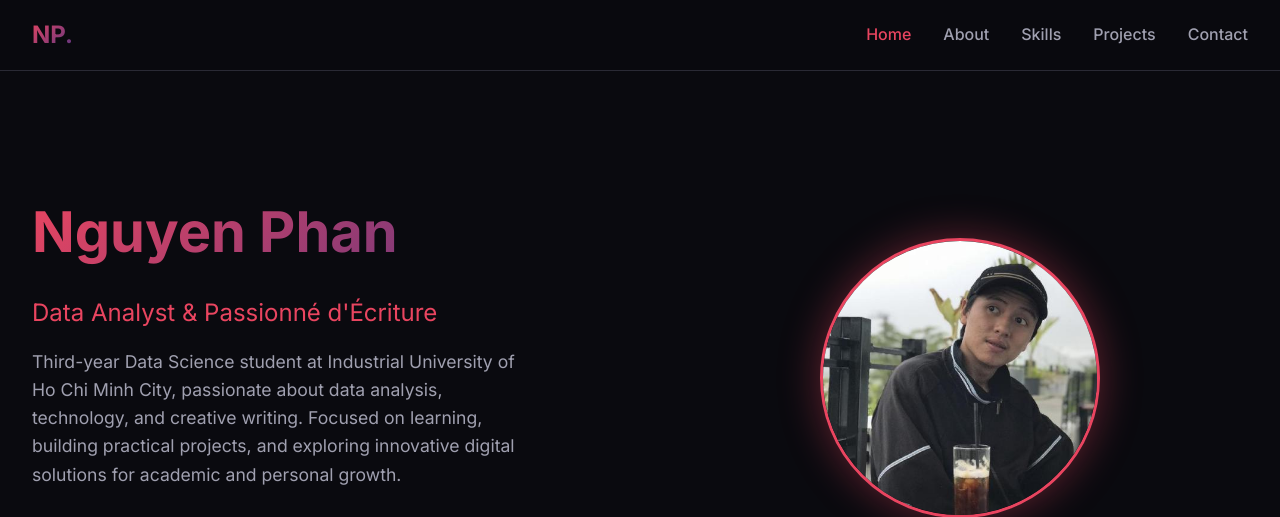
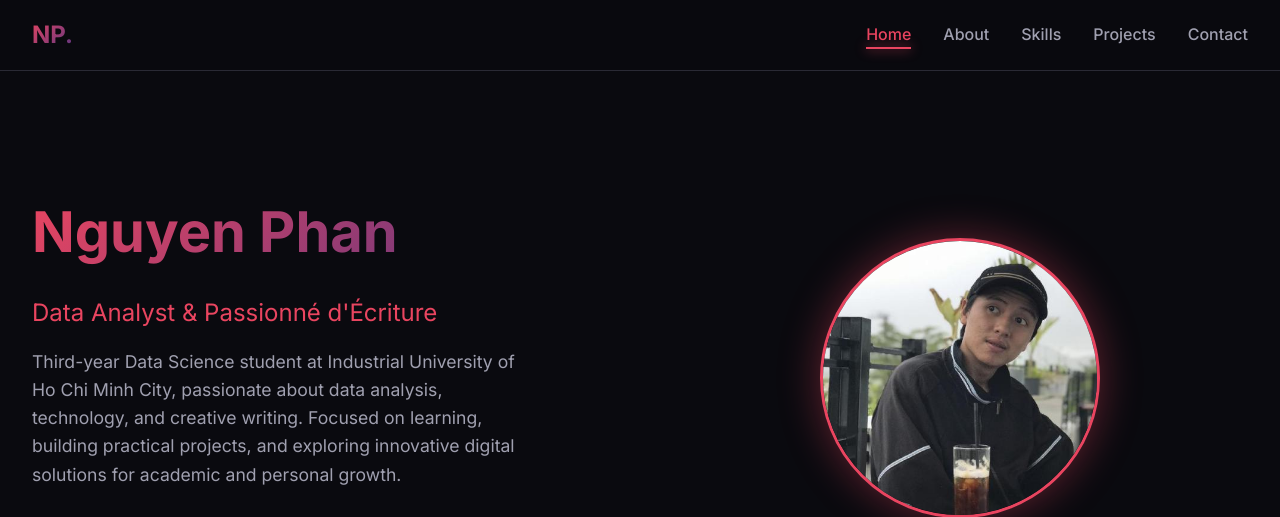
Before and after one commit to X6K18/personal-profile-website, a Flask app: page / in a window 1280 px wide. Shown: the top 517 px of the page. Run offline with Flask 3, Linux system fonts and the light colour scheme.

Commit message:
style(ui): update website styling and layout

```diff
--- a/app/static/css/style.css
+++ b/app/static/css/style.css
@@ -69,15 +69,43 @@ body {
 }
 
 .nav-links a {
-  color: var(--text-secondary);
-  text-decoration: none;
-  transition: color 0.3s ease;
-  font-weight: 500;
+    color: var(--text-secondary);
+    text-decoration: none;
+    transition: all 0.3s ease;
+    font-weight: 500;
+    position: relative;
+    padding-bottom: 5px;
 }
 
-.nav-links a:hover,
+.nav-links a::after {
+    content: '';
+    position: absolute;
+    bottom: 0;
+    left: 0;
+    width: 0;
+    height: 2px;
+    background: var(--accent-primary);
+    transition: width 0.3s ease;
+    box-shadow: 0 0 8px var(--accent-glow);
+}
+
+.nav-links a:hover {
+    color: var(--accent-primary);
+    text-shadow: 0 0 8px var(--accent-glow);
+}
+
+.nav-links a:hover::after {
+    width: 100%;
+    box-shadow: 0 0 12px var(--accent-primary);
+}
+
 .nav-links a.active {
-  color: var(--accent-primary);
+    color: var(--accent-primary);
+}
+
+.nav-links a.active::after {
+    width: 100%;
+    box-shadow: 0 0 12px var(--accent-primary);
 }
 
 .mobile-menu-btn {
```
